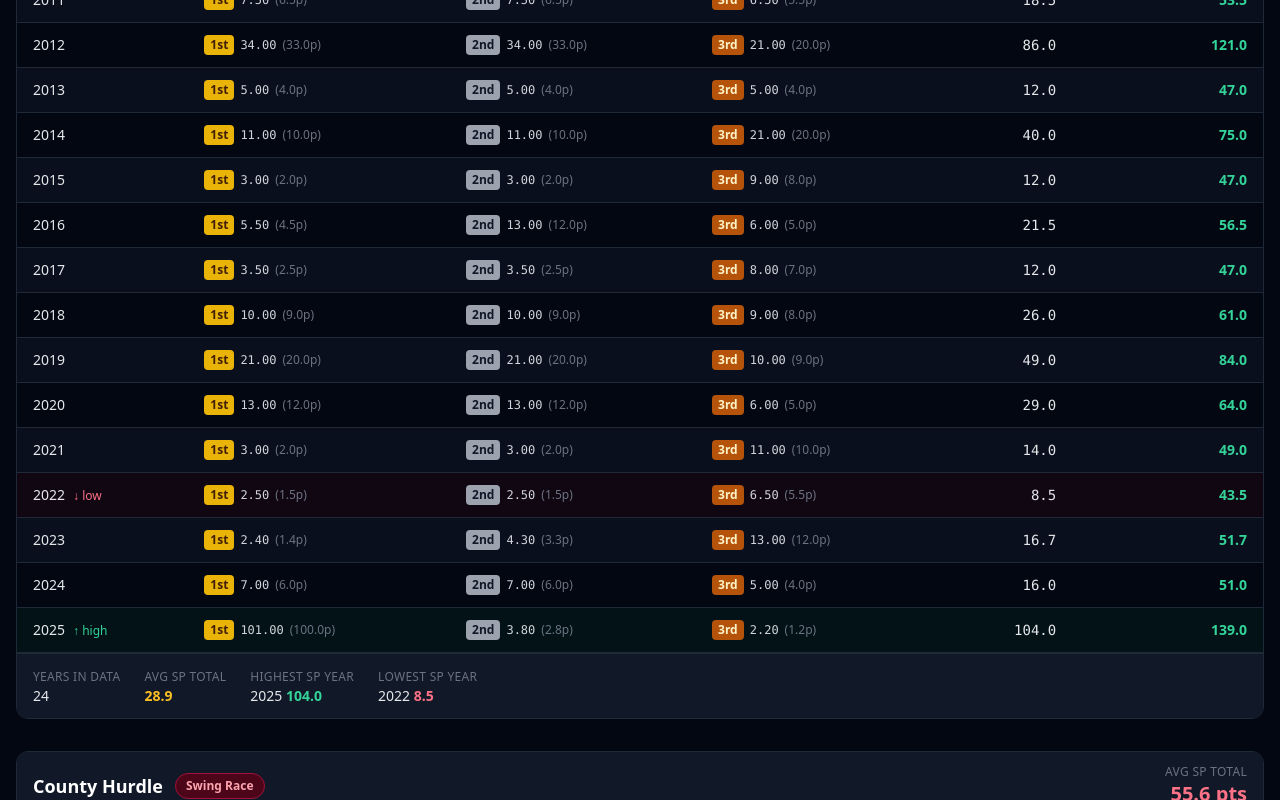
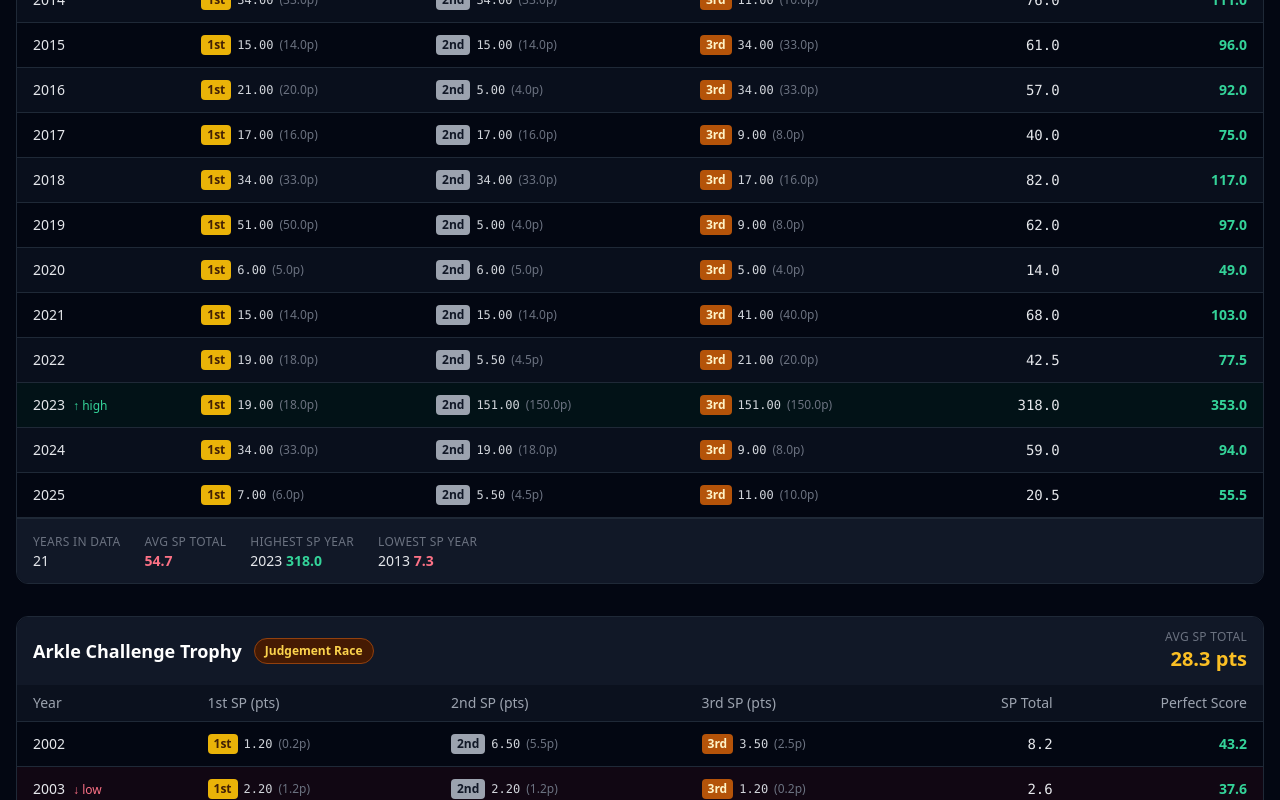
Before and after one commit to brianbees/cheltenham, a React (Vite) app: page /race-history in a window 1280 px wide. Shown: the part 780-1580 px from the top of the page. Built offline with nearby package versions, Linux system fonts and the light colour scheme.

Commit message:
feat: sort ALL_RACE_NAMES alphabetically; RaceHistoryPanel shows all 32 races

```diff
--- a/src/components/RaceHistoryPanel.jsx
+++ b/src/components/RaceHistoryPanel.jsx
@@ -12,20 +12,9 @@
  */
 
 import { getRaceHistory, spToPoints } from '../data/historicalData';
+import { ALL_RACE_NAMES }             from '../engine/backtester';
 
-// The full list of race names exactly as stored in historicalData.js.
-// This is the only fixed value in the file — everything else is derived.
-const RACE_NAMES = [
-  'Triumph Hurdle',
-  'County Hurdle',
-  'Albert Bartlett',
-  'Gold Cup',
-  'Foxhunter Chase',
-  'Hunters Chase',
-  'Mares Chase',
-  'Martin Pipe',
-  'Grand Annual',
-];
+const RACE_NAMES = ALL_RACE_NAMES;
 
 // ── Classification thresholds (per spec) ─────────────────────────────────────
 function classifyRace(avgSpTotal) {
--- a/src/engine/backtester.js
+++ b/src/engine/backtester.js
@@ -27,45 +27,38 @@
 // ── Constants ─────────────────────────────────────────────────────────────────
 
 export const ALL_RACE_NAMES = [
-  // Grade 1 Championship
+  'Albert Bartlett',
+  'Arkle Challenge Trophy',
+  'Ballymore Novices Hurdle',
+  'Brown Advisory Novices Chase',
+  'Cathcart Challenge Cup',
+  'Champion Bumper',
+  'Champion Hurdle',
+  'Coral Cup',
+  'County Hurdle',
+  'Cross Country Chase',
+  "Dawn Run Mares' Hurdle",
+  'Foxhunter Chase',
+  'Fred Winter Juvenile Hurdle',
   'Gold Cup',
-  'Champion Hurdle',
+  'Grand Annual',
+  'Hunters Chase',
+  'Kim Muir',
+  'Mares Chase',
+  "Mares' Novices' Hurdle",
+  'Martin Pipe',
+  'Mildmay Chase',
+  'National Hunt Chase',
+  'Novice Handicap Chase',
+  'Pertemps Final',
+  'Plate Handicap Chase',
   'Queen Mother Champion Chase',
   'Ryanair Chase',
   "Stayers' Hurdle",
+  'Supreme Novices Hurdle',
   'Triumph Hurdle',
-  // Novice
-  'Supreme Novices Hurdle',
-  'Arkle Challenge Trophy',
-  'Ballymore Novices Hurdle',
-  'Brown Advisory Novices Chase',
   "Turners Novices' Chase",
-  'Albert Bartlett',
-  // Handicap
-  'County Hurdle',
-  'Coral Cup',
-  'Pertemps Final',
-  'Grand Annual',
-  'Plate Handicap Chase',
   'Ultima Handicap Chase',
-  'Fred Winter Juvenile Hurdle',
-  // Mares
-  "Dawn Run Mares' Hurdle",
-  'Mares Chase',
-  "Mares' Novices' Hurdle",
-  // Specialist / Amateur
-  'Foxhunter Chase',
-  'Hunters Chase',
-  'Kim Muir',
-  'Martin Pipe',
-  'National Hunt Chase',
-  'Cross Country Chase',
-  // Bumper
-  'Champion Bumper',
-  // Historical (discontinued)
-  'Cathcart Challenge Cup',
-  'Mildmay Chase',
-  'Novice Handicap Chase',
 ];
 
 // SP thresholds for categorising placed horses
```
